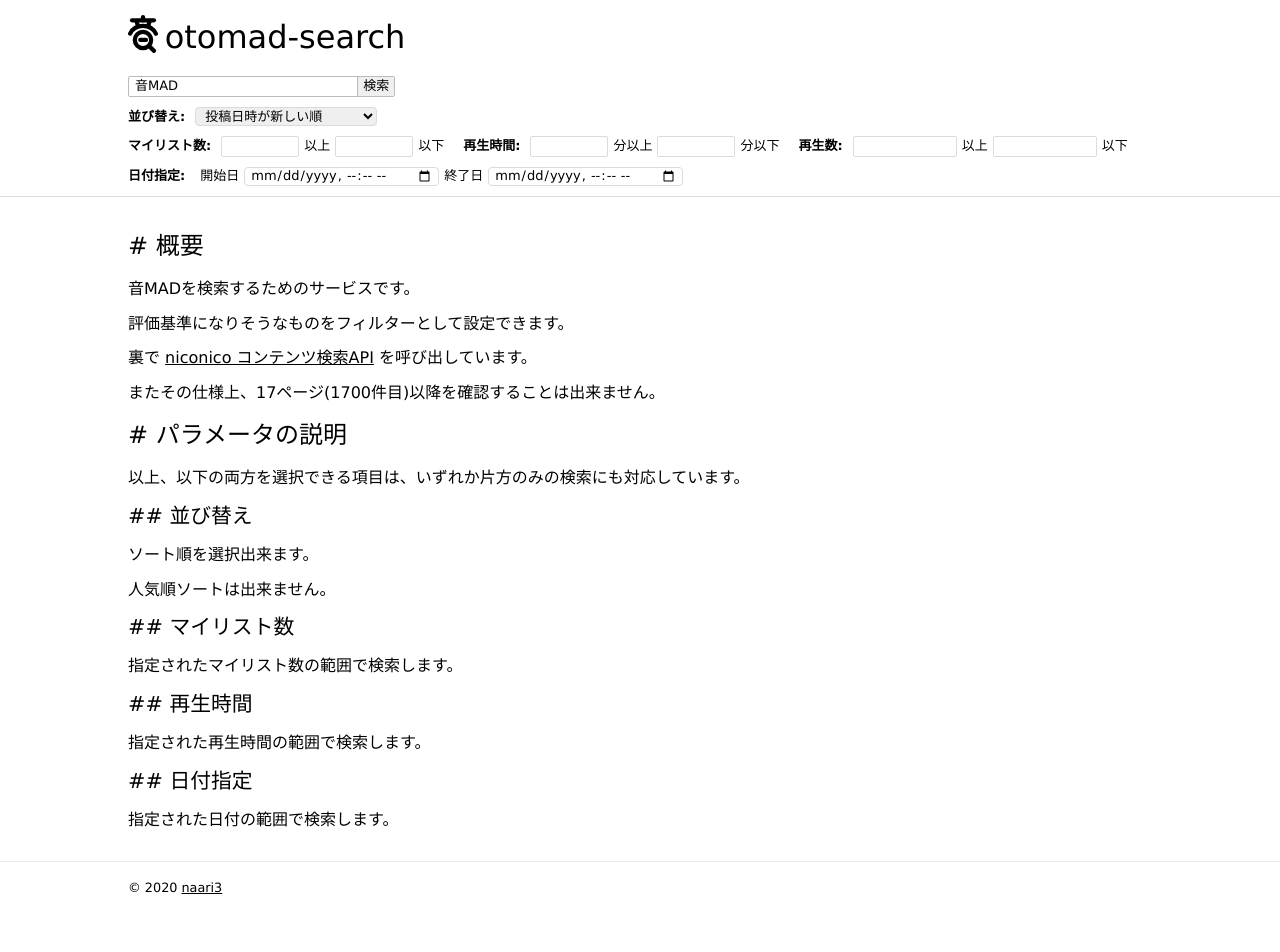
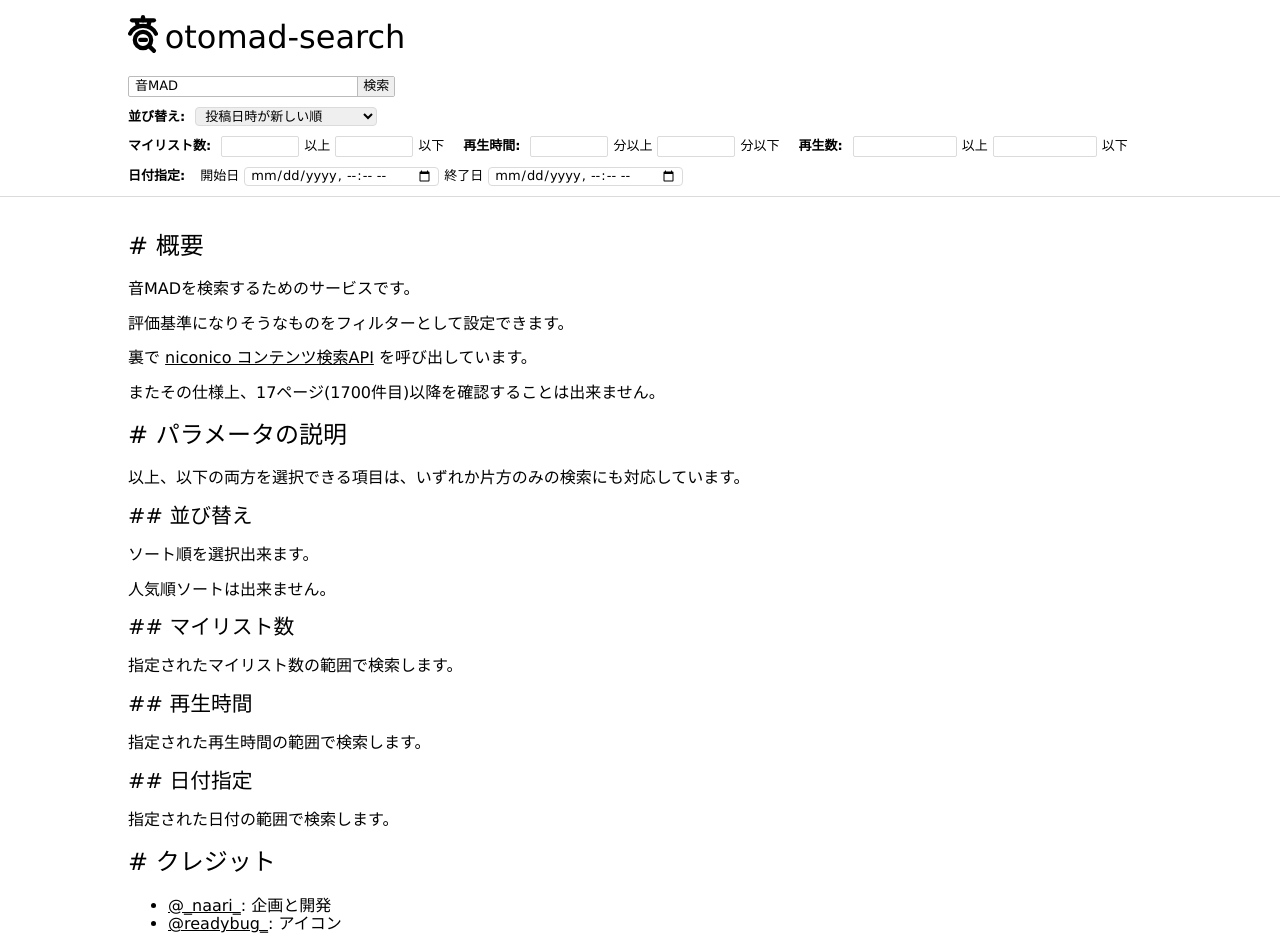
Before and after one commit to naari3/otomad-search, a Next.js app: page / in a window 1280 px wide. Shown: the top 952 px of the page. Built offline with nearby package versions, Linux system fonts and the light colour scheme.

Commit message:
Add credit

```diff
--- a/pages/index.tsx
+++ b/pages/index.tsx
@@ -40,6 +40,21 @@ const Home: FC = () => {
         <p>指定された再生時間の範囲で検索します。</p>
         <h3>日付指定</h3>
         <p>指定された日付の範囲で検索します。</p>
+        <h2>クレジット</h2>
+        <ul>
+          <li>
+            <a href="https://twitter.com/_naari_" target="_blank">
+              @_naari_
+            </a>
+            : 企画と開発
+          </li>
+          <li>
+            <a href="https://twitter.com/readybug_" target="_blank">
+              @readybug_
+            </a>
+            : アイコン
+          </li>
+        </ul>
       </section>
     </Layout>
   );
```
